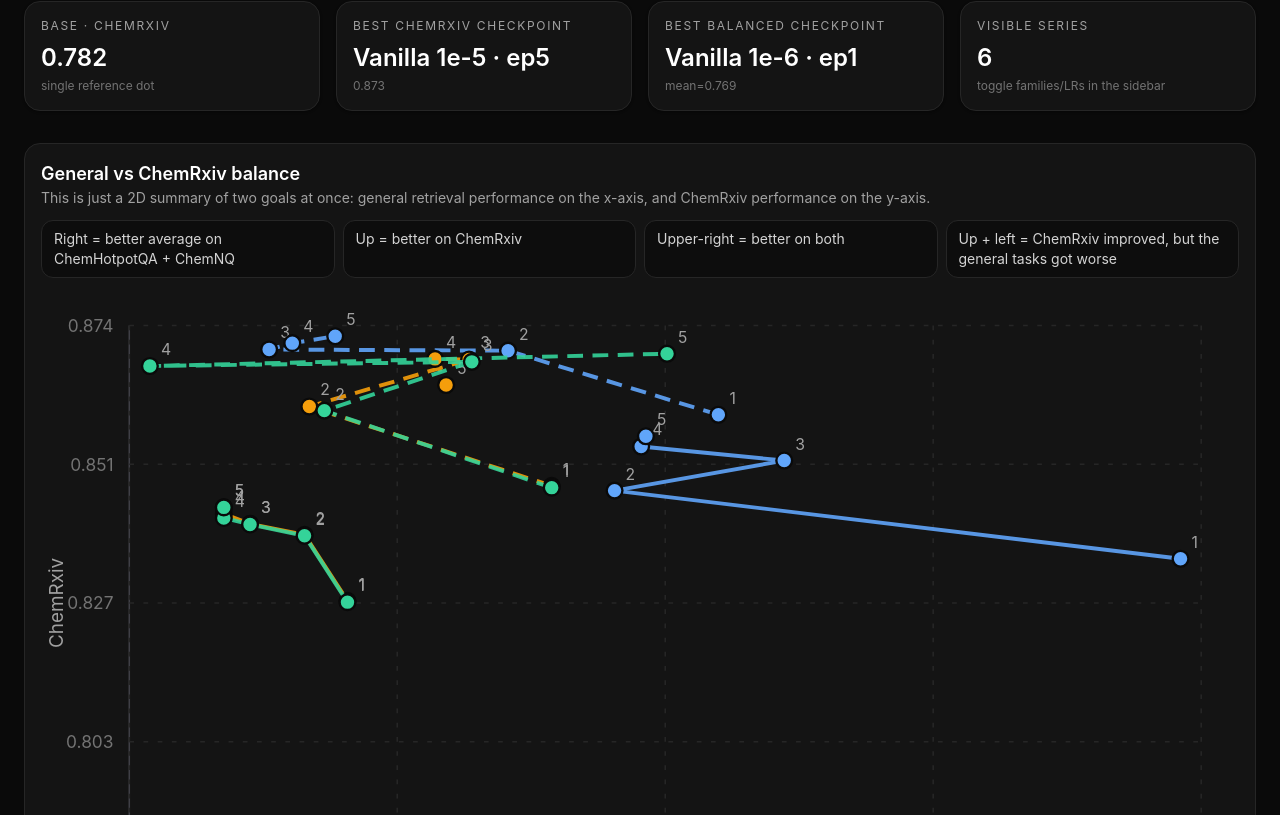
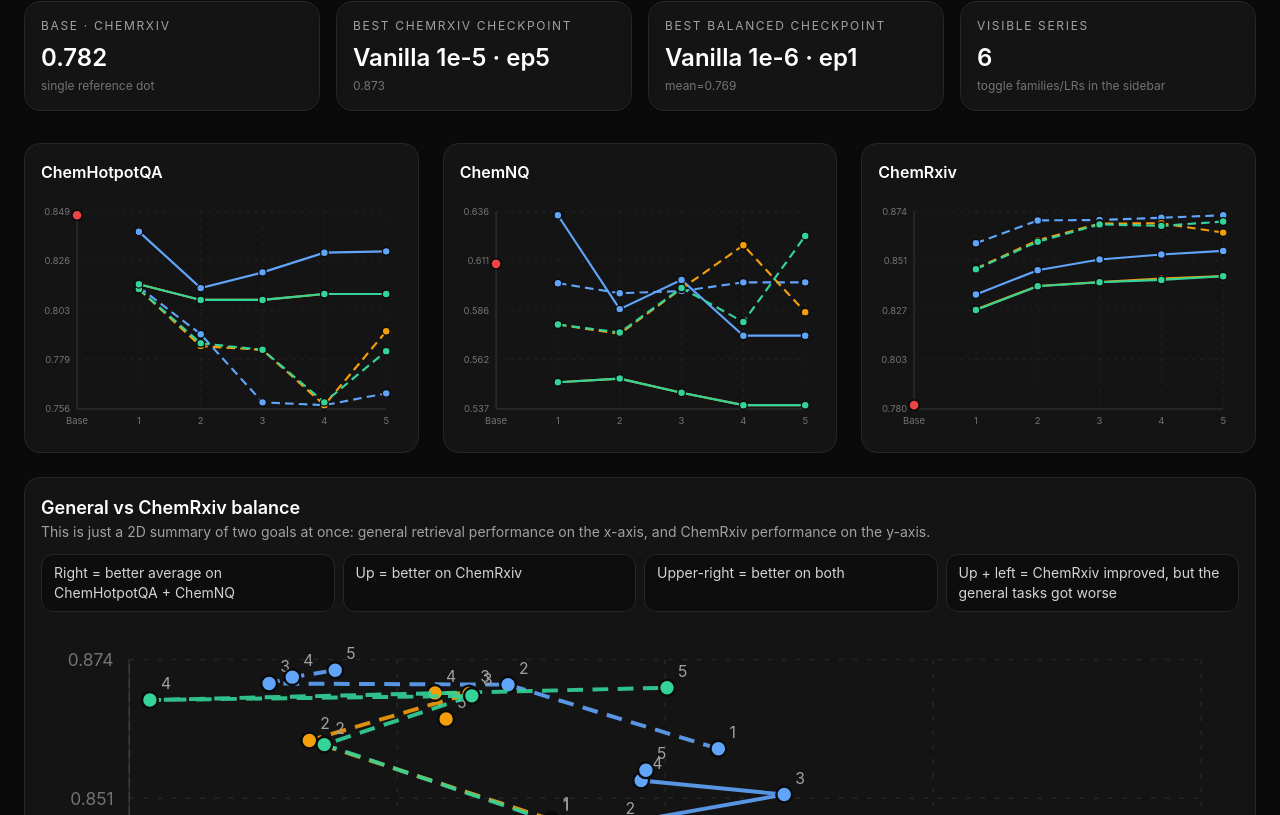
Before and after one commit to HSILA/chembed-dummy-vis, a Next.js app: page / in a window 1280 px wide. Shown: the part 925-1740 px from the top of the page. Built offline with nearby package versions, Linux system fonts and the light colour scheme.

Commit message:
feat(frontend): prioritize task charts above balance plot

```diff
--- a/src/components/CheckpointDashboard.tsx
+++ b/src/components/CheckpointDashboard.tsx
@@ -542,12 +542,12 @@ export default function CheckpointDashboard({ baseModel, runs }: CheckpointDashb
         </div>
 
         <div className="space-y-6">
-          <ScatterTradeoff baseModel={baseModel} series={series} metric={metric} visible={selected} />
           <div className="grid gap-6 xl:grid-cols-3">
             {TASKS.map((task) => (
               <TaskLineChart key={task} baseModel={baseModel} task={task} metric={metric} series={series} visible={selected} />
             ))}
           </div>
+          <ScatterTradeoff baseModel={baseModel} series={series} metric={metric} visible={selected} />
         </div>
       </div>
     </div>
```
